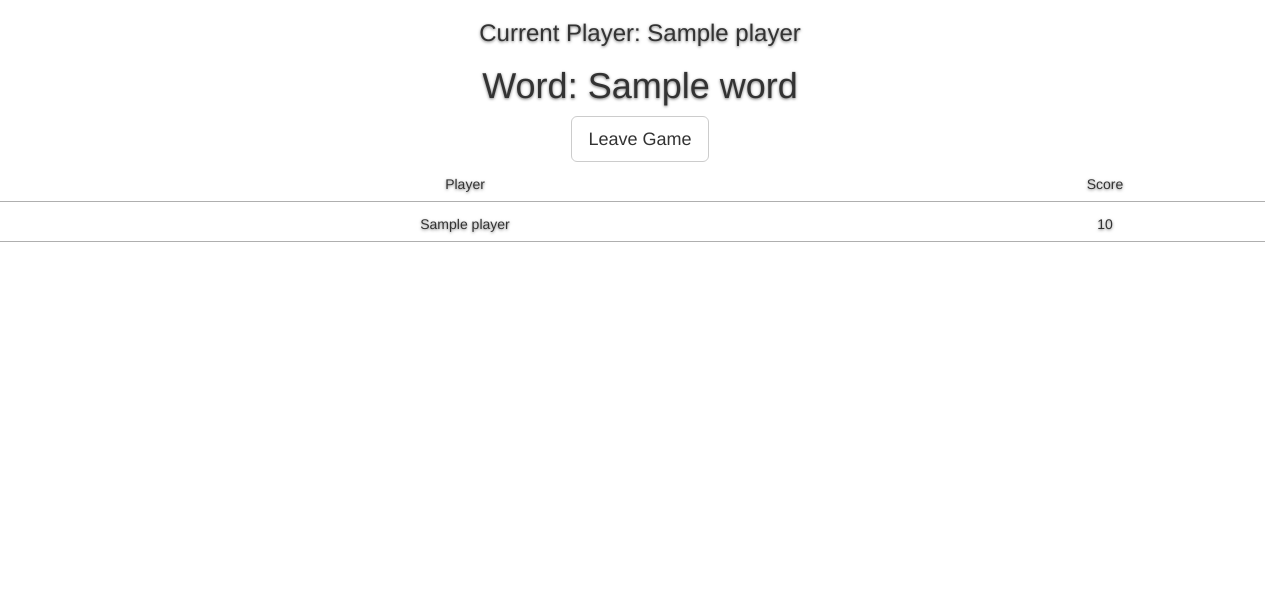
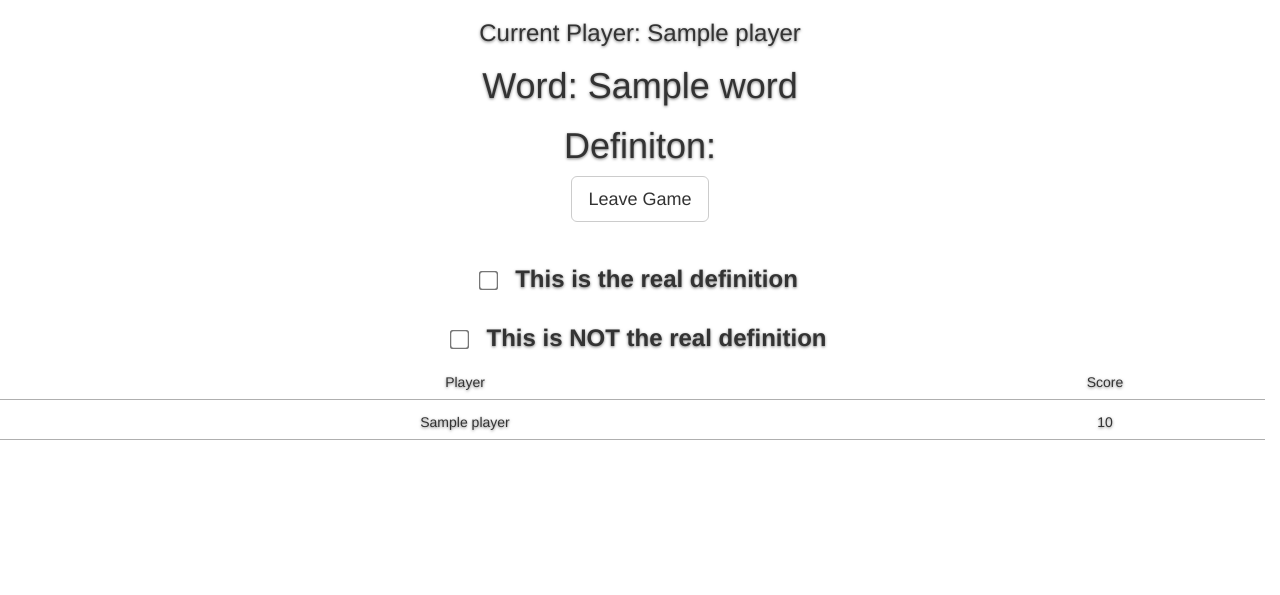
Before and after one commit to svalenciadavid/dictionaryGame, a Python web app: template templates/gamePage/regularPlayer.html in a window 1280 px wide. Shown: the top 595 px of the page. Run offline with Jinja, Linux system fonts and the light colour scheme; the template is opened without the code that fills it: most values are stand-ins (such as "Sample title", 1, 10 or a date in 2020); some libraries are stand-ins or nearby versions; grey boxes are pictures that could not be loaded.

Commit message:
Added checkboxes for the player (real or fake definition)

```diff
--- a/templates/css/player.css
+++ b/templates/css/player.css
@@ -142,3 +142,12 @@ s
 	display: inline-block;
 	width: 25%;
 }
+label {
+    font-size: 18pt;
+    /* padding-right: 100px; */
+}
+input[type=checkbox] {
+    transform: scale(1.5);
+    margin-right: 100px;
+    padding-right: 100px;
+}
--- a/templates/gamePage/regularPlayer.html
+++ b/templates/gamePage/regularPlayer.html
@@ -10,14 +10,19 @@
   <div>
     <h1>Word: {{word}} </h1>
   </div>
+  <div>
+    <h1>Definiton: </h1>
+  </div>
   <body>
-      <div><a href="/" class="btn btn-lg btn-default">Leave Game</a></div>
+      <div><a href="/" class="btn btn-lg btn-default">Leave Game</a></div><br><br>
   <link rel = "stylesheet" href = "/css/player.css">
       <link rel="stylesheet" href="https://maxcdn.bootstrapcdn.com/bootstrap/3.4.0/css/bootstrap.min.css"></link>
       <script src="https://ajax.googleapis.com/ajax/libs/jquery/3.4.1/jquery.min.js"></script>
       <script src="https://maxcdn.bootstrapcdn.com/bootstrap/3.4.0/js/bootstrap.min.js"></script>
     </body>
 </html>
+<input type="checkbox" class="real_definition" value="real"/><label for= "real_definition">&nbsp;&nbsp;&nbsp;This is the real definition</label><br><br>
+<input type="checkbox" class="fake_definition" value="fake"><label for= "fake_definition">&nbsp;&nbsp;&nbsp;This is NOT the real definition</label><br>
 <div id="container">
   <div class="row">
     <div class ="name">Player</div><div class="score">Score</div>
```
